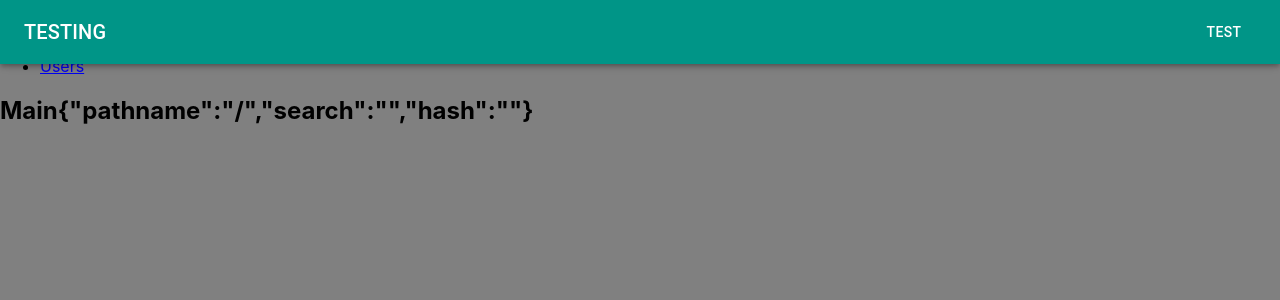
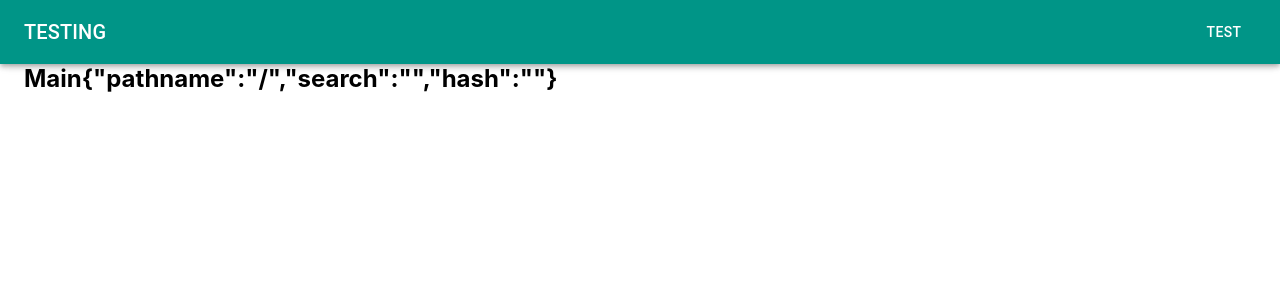
Before and after one commit to mrabyvalex/portfolio, a React app: page / in a window 1280 px wide. Shown: the top 300 px of the page. Built offline with nearby package versions, Linux system fonts and the light colour scheme.

Commit message:
further changes

```diff
--- a/src/App.js
+++ b/src/App.js
@@ -1,31 +1,16 @@
-import React from "react";
-import { BrowserRouter as Router, Switch, Route, Link } from "react-router-dom";
-import "./App.scss";
-import { Main } from "./containers";
+import React from 'react';
+import { BrowserRouter as Router, Switch, Route, Link } from 'react-router-dom';
+import './App.scss';
+import { Main } from './containers';
 
 export default function App() {
   return (
     <Router>
-      <div>
-        <nav>
-          <ul>
-            <li>
-              <Link to="/">Home</Link>
-            </li>
-            <li>
-              <Link to="/about">About</Link>
-            </li>
-            <li>
-              <Link to="/users">Users</Link>
-            </li>
-          </ul>
-        </nav>
-        <Switch>
-          <Route path="/">
-            <Main />
-          </Route>
-        </Switch>
-      </div>
+      <Switch>
+        <Route path='/'>
+          <Main />
+        </Route>
+      </Switch>
     </Router>
   );
 }
--- a/src/App.scss
+++ b/src/App.scss
@@ -1,3 +1,3 @@
 body {
-    background: grey;
+  // background: grey;
 }
--- /dev/null
+++ b/src/atoms/Container/index.js
@@ -0,0 +1,3 @@
+import Container from '@material-ui/core/Container';
+
+export default Container;
--- /dev/null
+++ b/src/atoms/MakeStyles/index.js
@@ -0,0 +1,3 @@
+import { makeStyles } from '@material-ui/core/styles';
+
+export default makeStyles;
--- a/src/atoms/index.js
+++ b/src/atoms/index.js
@@ -7,3 +7,5 @@ export { default as PcreateTheme } from './CreateTheme';
 export { default as PButton } from './Button';
 export { default as PToolbar } from './ToolBar';
 export { default as PSpeedDial } from './SpeedDial';
+export { default as PmakeStyles } from './MakeStyles';
+export { default as PContainer } from './Container';
--- a/src/components/Header/index.js
+++ b/src/components/Header/index.js
@@ -1,9 +1,8 @@
 import React from 'react';
-import { makeStyles } from '@material-ui/core/styles';
-import { PAppBar, PTypography, PButton, PToolbar } from '../../atoms';
+import { PAppBar, PTypography, PButton, PToolbar, PmakeStyles } from '../../atoms';
 import { HideOnScroll } from '../../compounds';
 
-const useStyles = makeStyles((theme) => ({
+const useStyles = PmakeStyles((theme) => ({
   root: {
     padding: 0
   },
--- a/src/hocs/AppLayout/index.js
+++ b/src/hocs/AppLayout/index.js
@@ -1,11 +1,20 @@
 import React from 'react';
 import { Header } from '../../components';
+import { PContainer, PmakeStyles } from '../../atoms';
 
+const useStyles = PmakeStyles((theme) => ({
+  root: {
+    marginTop: 64
+  }
+}));
 export default (WrappedComponent) => (props) => {
+  const classes = useStyles();
   return (
     <div className='test'>
       <Header {...props} />
-      <WrappedComponent {...props} />
+      <PContainer className={classes.root} maxWidth='false'>
+        <WrappedComponent {...props} />
+      </PContainer>
     </div>
   );
 };
```
